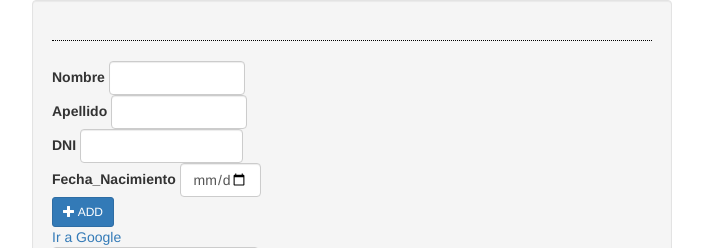
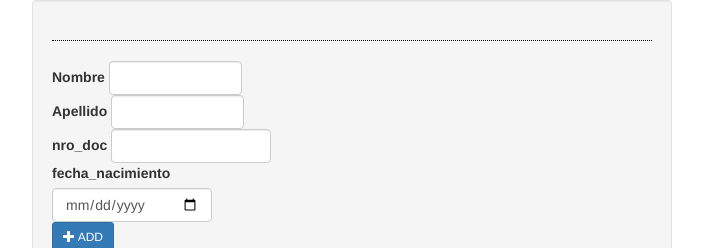
Before and after one commit to CeciliaSol/segunda_aproximacion, a Django app: page /crud/ in a window 1280 px wide. Shown: the top 248 px of the page, without its empty margins (288-991 px from the left). Run offline with Django 3.2, Linux system fonts and the light colour scheme; some libraries are stand-ins or nearby versions.

Commit message:
segunda_aproximacion

```diff
--- a/crud/models.py
+++ b/crud/models.py
@@ -5,7 +5,7 @@ from django.db import models
 class Member(models.Model):
     firstname = models.CharField(max_length=40)
     lastname = models.CharField(max_length=40)
-    DNI = models.CharField(max_length=10)
+    nro_doc = models.CharField(max_length=30)
     fecha_nacimiento = models.DateField(blank=True, null=True)
 
     def __str__(self):
--- a/crud/templates/crud/index.html
+++ b/crud/templates/crud/index.html
@@ -10,11 +10,11 @@
         <label for="lastname">Apellido</label>
         <input type="text" name="lastname" class="form-control" style="width:50%;" required="required"/>
         <br />
-        <label for="DNI">DNI</label>
-        <input type="text" name="DNI" class="form-control" style="width:60%;" required="required"/>
+        <label for="nro_doc">nro_doc</label>
+        <input type="text" name="nro_doc" class="form-control" style="width:60%;" required="required"/>
         <br />
-        <label for="Fecha_Nacimiento">Fecha_Nacimiento</label>
-        <input type="date" name="fecha_nacimiento" class="form-control" style="width:30%;" required="required"/>
+        <label for="fecha_nacimiento">fecha_nacimiento</label>
+        <input type="date" name="fecha_nacimiento" class="form-control" style="width:60%;" required="required"/>
         <br />
         <button type="submit" class="btn btn-sm btn-primary"><span class="glyphicon glyphicon-plus"></span> ADD</button>
         <br />
--- a/crud/views.py
+++ b/crud/views.py
@@ -12,7 +12,12 @@ def index(request):
     return render(request, 'crud/index.html', context)
 
 def create(request):
-    member = Member(firstname=request.POST['firstname'], lastname=request.POST['lastname'])
+    member = Member(
+    firstname=request.POST['firstname'],
+    lastname=request.POST['lastname'],
+    nro_doc=request.POST['nro_doc'],
+    fecha_nacimiento=request.POST['fecha_nacimiento']
+    )
     member.save()
     return redirect('/')
 
@@ -25,6 +30,8 @@ def update(request, id):
     member = Member.objects.get(id=id)
     member.firstname = request.POST['firstname']
     member.lastname = request.POST['lastname']
+    member.nro_doc = request.POST['nro_doc']
+    member.fecha_nacimiento = request.POST['fecha_nacimiento']
     member.save()
     return redirect('/crud/')
 
@@ -34,5 +41,5 @@ def delete(request, id):
     return redirect('/crud/')
 
 def search(request):
-    members = Member.objects.filter(Q(firstname=request.GET.get('search')) | Q(lastname=request.GET.get('search')))
+    members = Member.objects.filter(Q(nro_doc=request.GET.get('search')))
     return render(request, 'crud/index.html', {'members': members})
```
Also changed, not shown: crud/templates/crud/edit.html (+4 -4 lines), crud/migrations/0003_auto_20181122_1613.py (added), crud/migrations/0004_auto_20181122_1631.py (added), crud/migrations/0005_auto_20181122_1642.py (added), crud/migrations/0006_auto_20181122_1644.py (added), crud/migrations/0007_member_nro_doc.py (added), crud/migrations/0008_remove_member_numero_docuemnto.py (added).
